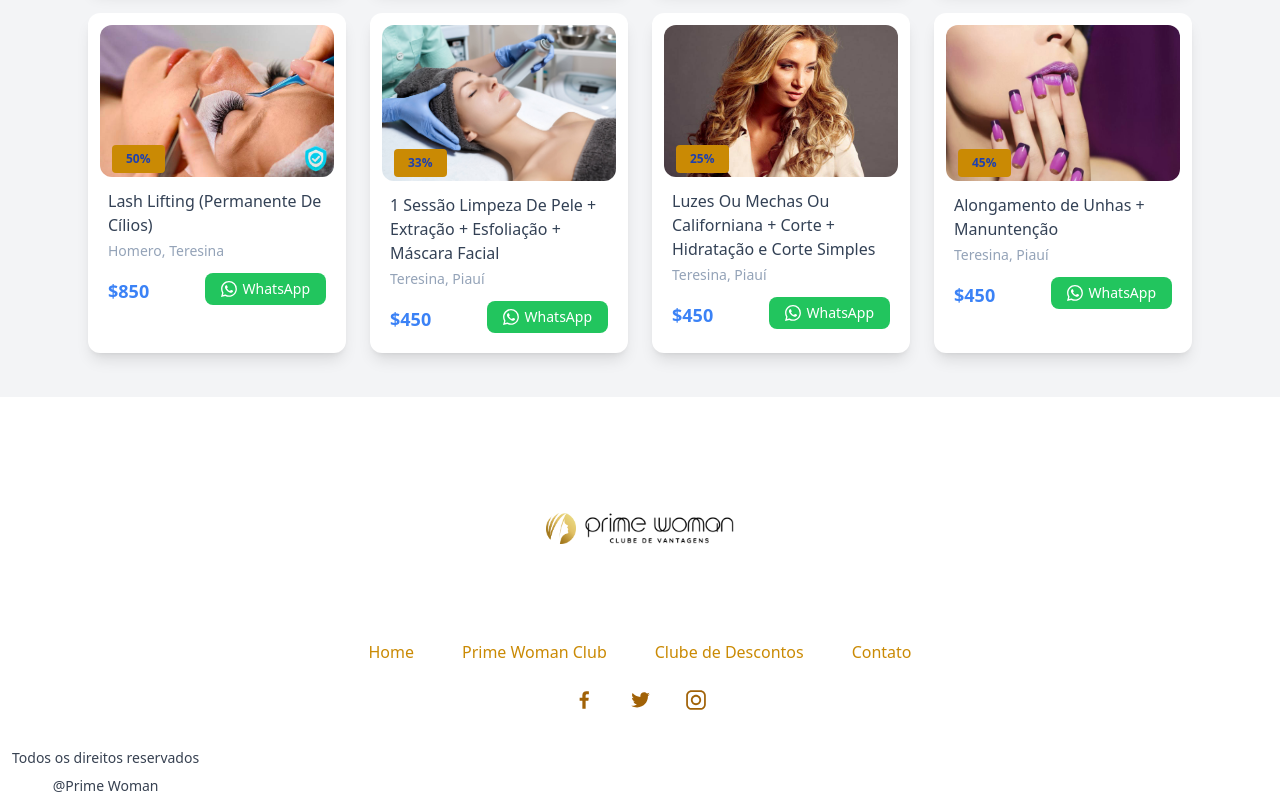
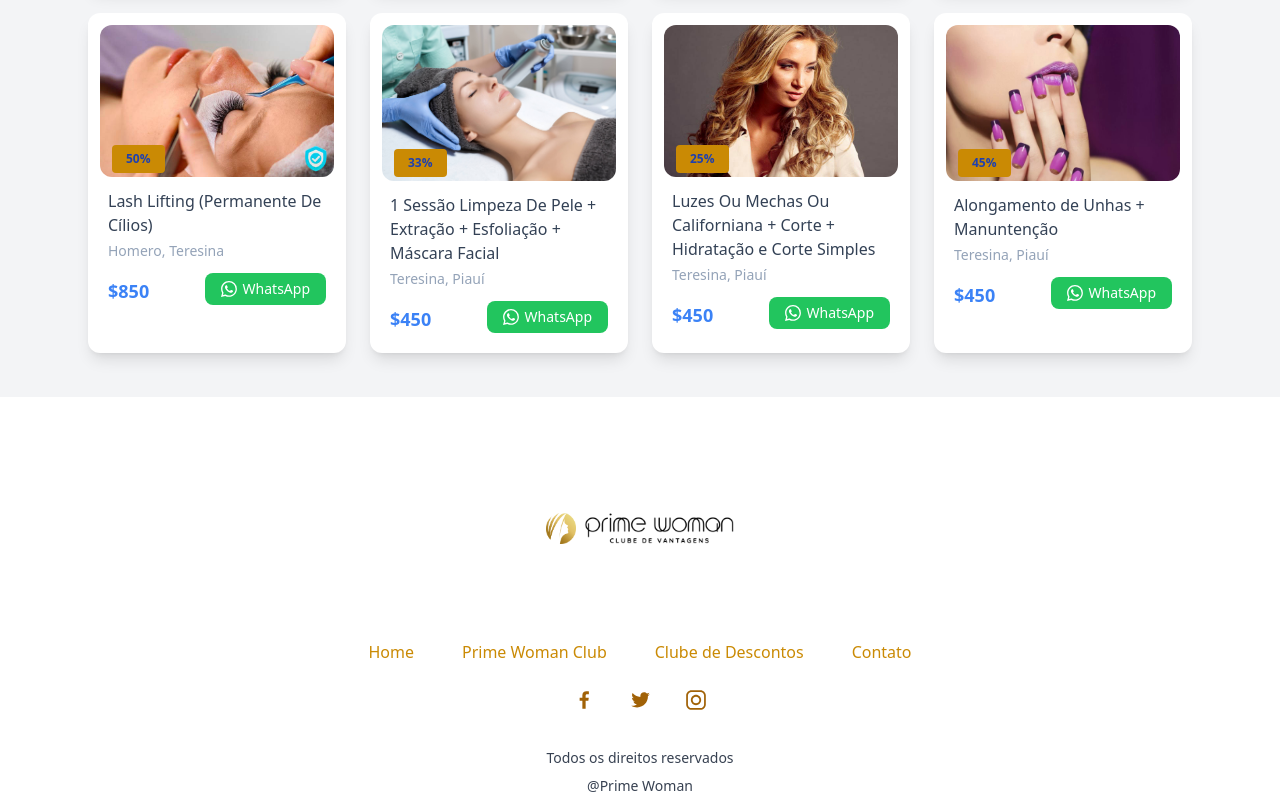
Before and after one commit to CairoCodesPro/prime-woman-club-app, a Next.js app: page /clube-de-vantagens in a window 1280 px wide. Shown: the part 1019-1819 px from the top of the page. Built offline with nearby package versions, Linux system fonts and the light colour scheme; no server answers.

Commit message:
ajust footer

```diff
--- a/components/Footer.tsx
+++ b/components/Footer.tsx
@@ -178,7 +178,7 @@
                   </a>
                 </div>
               </div>
-              <div className="flex items-center">
+              <div className="flex justify-center items-center">
                 <p className="text-sm font-normal leading-7 text-center text-gray-700">
                   Todos os direitos reservados <br></br> @Prime Woman
                 </p>
```
